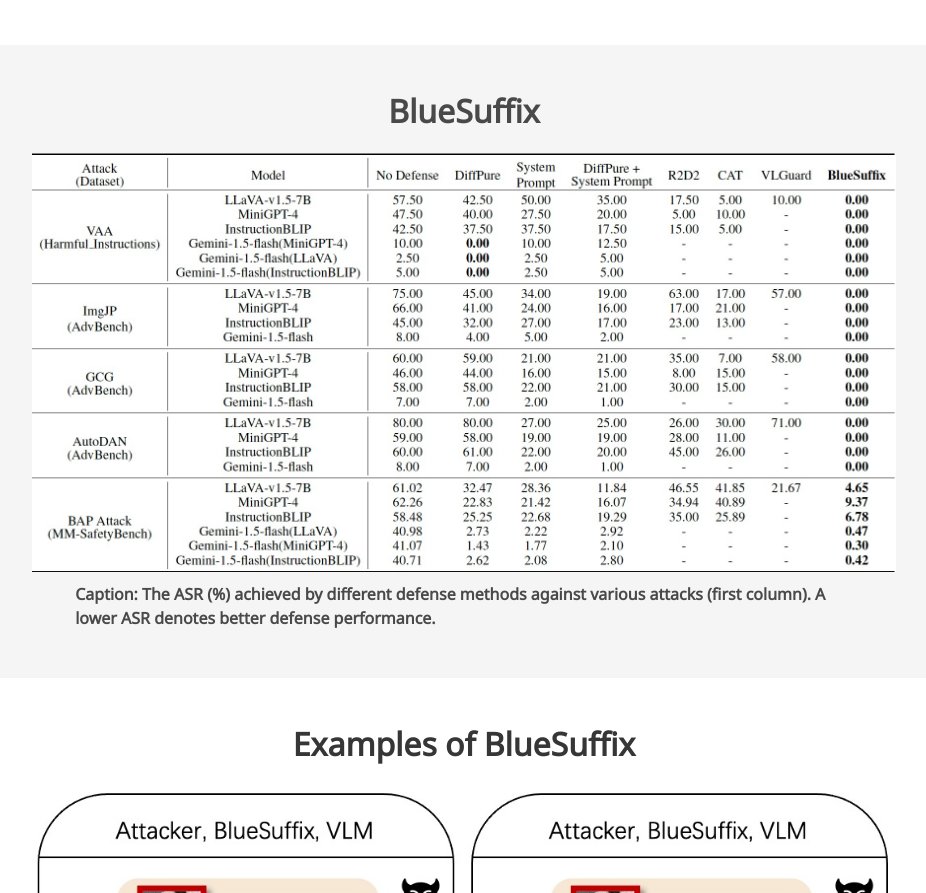
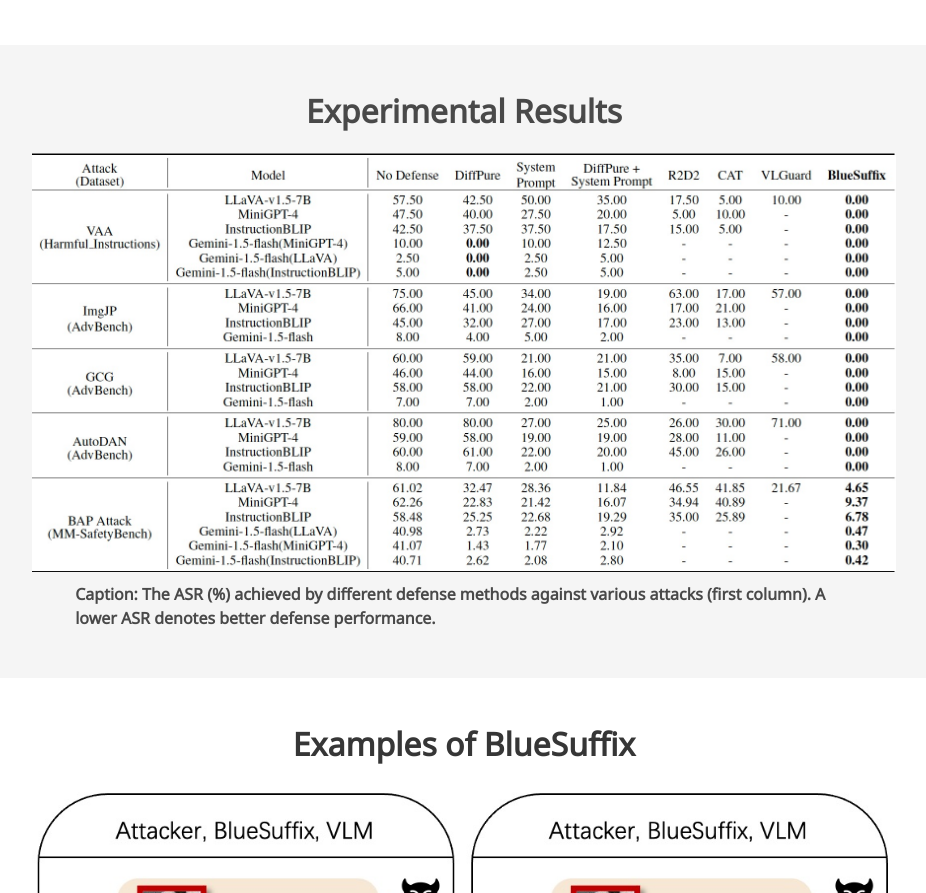
Before and after one commit to Vinsonzyh/BlueSuffix-website.github.io, a plain HTML site: page index.html in a window 1280 px wide. Shown: the part 2346-3239 px from the top of the page, without its empty margins (176-1102 px from the left). Drawn offline with nearby package versions, Linux system fonts and the light colour scheme; a web font is replaced by a local one.

Commit message:
Update index.html

```diff
--- a/index.html
+++ b/index.html
@@ -151,7 +151,7 @@
 <section class="section hero is-light">
   <div class="container is-max-desktop">
     <div style="text-align:center">
-      <h2 class="title is-3">BlueSuffix</h2>
+      <h2 class="title is-3">Experimental Results</h2>
     </div><br>
     <div class="content has-text-left">
       <div style="display: flex; flex-direction: column; align-items: center; width: 90%; height: auto; margin: auto">
```
